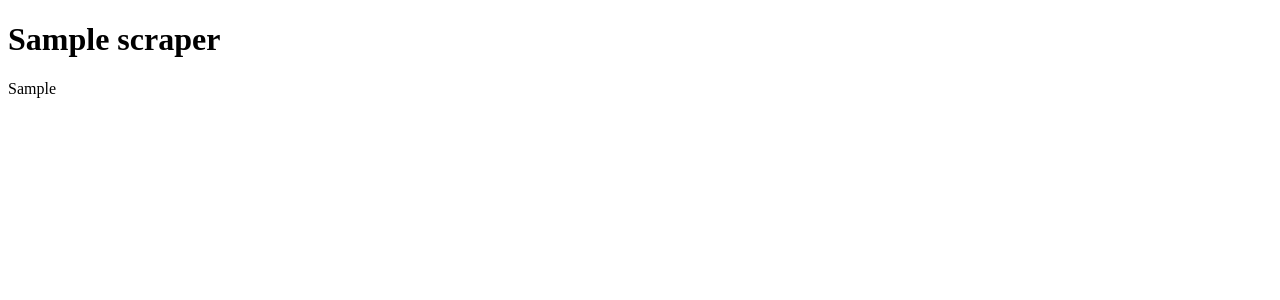
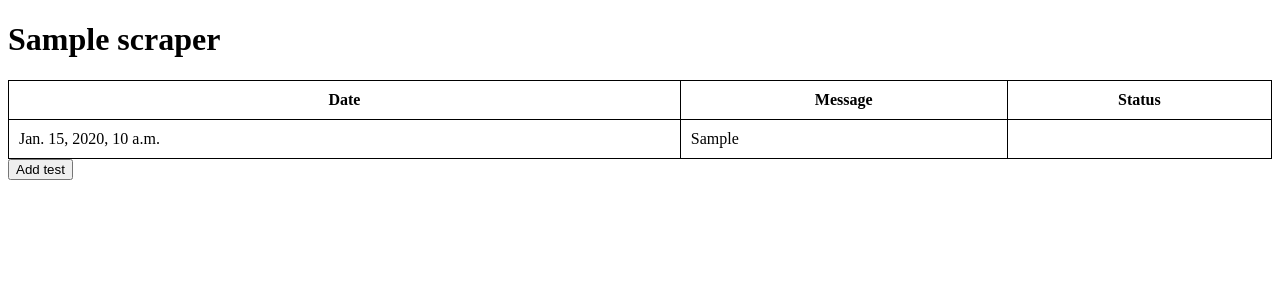
Before and after one commit to peviitor-ro/scraper_Api, a Django app: template scraper_Api/templates/logs.html in a window 1280 px wide. Shown: the top 300 px of the page. Run offline with Django 4.2, Linux system fonts and the light colour scheme; tables that the repository leaves empty hold one stand-in row (values such as "Sample post"); the template is opened without the code that fills it: values that come from a table or form of the project are taken from there, most other values are stand-ins (such as "Sample title", 1, 10 or a date in 2020); data that the repository does not hold is empty.

Commit message:
you can add Logs manualy

```diff
--- a/scraper_Api/templates/logs.html
+++ b/scraper_Api/templates/logs.html
@@ -6,12 +6,170 @@
         <meta charset="UTF-8">
         <meta http-equiv="X-UA-Compatible" content="IE=edge">
         <meta name="viewport" content="width=device-width, initial-scale=1.0">
-    <title>test</title>
+        <title>Logs</title>
+        <style>
+            table {
+                width: 100%;
+            }
+            table,
+            th,
+            td {
+                border: 1px solid black;
+                border-collapse: collapse;
+                padding: 10px;
+                max-height: 100vh;
+                overflow: auto;
+            }
+            input, select {
+                width: 100%;
+                height: 100%;
+                border: none;
+                outline: none;
+                margin: 0;
+                padding: 0;
+            }
+
+        </style>
     </head>
     <body>
-    <h1>{{scraper}}</h1>
+        <h1>{{ scraper }}</h1>
+        <table>
+            <thead>
+                <tr>
+                    <th>Date</th>
+                    <th>Message</th>
+                    <th>Status</th>
+                </tr>
+            </thead>
+            <tbody>
                 {% for log in logs %}
-        <p>{{ log.test_result }} {{log.is_success}}</p>
+                    {% if log.test_result %}
+                        <tr>
+                            <td>{{ log.test_date }}</td>
+                            <td>{{ log.test_result }}</td>
+                            <td {% if log.is_success == 'Pass' %} style="color:green" {% else %} style="color:red" {% endif %}>{{ log.is_success }}</td>
+                        </tr>
+                    {% else %}
+                        <tr>
+                            <td>{{ log.test_date }}</td>
+                            <td></td>
+                            <td {% if log.is_success == 'Pass' %} style="color:green" {% else %} style="color:red" {% endif %}>{{ log.is_success }}</td>
+                        </tr>
+                    {% endif %}
                 {% endfor %}
+            </tbody>
+        </table>
+        <button id="add" value="Add test">Add test</button>
+
+
+        <script>
+            const mounts = {
+                1: 'January',
+                2: 'February',
+                3: 'March',
+                4: 'April',
+                5: 'May',
+                6: 'June',
+                7: 'July',
+                8: 'August',
+                9: 'Septemper',
+                10: 'October',
+                11: 'November',
+                12: 'December'
+            }
+
+            function createInput() {
+                const tbody = document.querySelector('tbody');
+                const tr = document.createElement('tr');
+                tr.setAttribute('id', 'tr');
+                tbody.prepend(tr);
+
+                const tdDate = document.createElement('td');
+                const dateInput = document.createElement('div');
+                const date = new Date();
+                const year = date.getFullYear();
+                const month = date.getMonth() + 1;
+                const day = date.getDate();
+                const hour = date.getHours();
+                const minute = date.getMinutes();
+                const datetime = `${mounts[month]} ${day}, ${year}, ${hour}:${minute}`;
+                dateInput.innerHTML = datetime
+                tr.appendChild(tdDate);
+                tdDate.appendChild(dateInput);
+
+                const tdLogs = document.createElement('td');
+                const logs = document.createElement('input');
+                logs.setAttribute('type', 'text');
+                logs.setAttribute('name', 'logs');
+                logs.setAttribute('placeholder', 'Logs');
+                logs.setAttribute('id', 'logs');
+
+                tr.appendChild(tdLogs);
+                tdLogs.appendChild(logs);
+
+                const tdStatus = document.createElement('td');
+                const status = document.createElement('select');
+                status.setAttribute('name', 'status');
+                status.setAttribute('id', 'status');
+
+                const option1 = document.createElement('option');
+                option1.setAttribute('value', 'Pass');
+                option1.innerHTML = 'Pass';
+                const option2 = document.createElement('option');
+                option2.setAttribute('value', 'Fail');
+                option2.innerHTML = 'Fail';
+
+                status.appendChild(option1);
+                status.appendChild(option2);
+
+                tr.appendChild(tdStatus);
+                tdStatus.appendChild(status);
+
+            }
+
+            function deleteImputs() {
+                const tr = document.querySelector('#tr');
+                tr.remove();
+            }
+
+            const add = document.querySelector('#add');
+
+            add.addEventListener('click', (event) => {
+
+                if (event.target.value === 'Add test') {
+                    event.target.value = 'Save';
+                    add.innerHTML = 'Save';
+                    createInput();
+
+                } else if (event.target.value === 'Save') {
+                    const logs = document.querySelector('#logs').value;
+                    const status = document.querySelector('#status').value;
+                    const url = window.location.href;
+
+                    const data = {
+                        'logs': logs,
+                        'is_success': status
+                    }
+
+                    console.log(url);
+
+                    fetch(url,{
+                        method: 'POST',
+                        headers:{
+                            "Content-type": "application/json",
+                        },
+                        body: JSON.stringify(data),
+                    })
+                    .then(data => {
+                        if (data.status === 200) {
+                            window.location.reload();
+                            deleteImputs();
+                            event.target.value = 'Add test';
+                            add.innerHTML = 'Add test';
+                        }
+                    })
+                }
+            })
+        </script>
     </body>
 </html>
```
Also changed, not shown: scraper_Api/Api/views.py (+5 -2 lines). Lines whose indentation alone changed are shown as unchanged.
